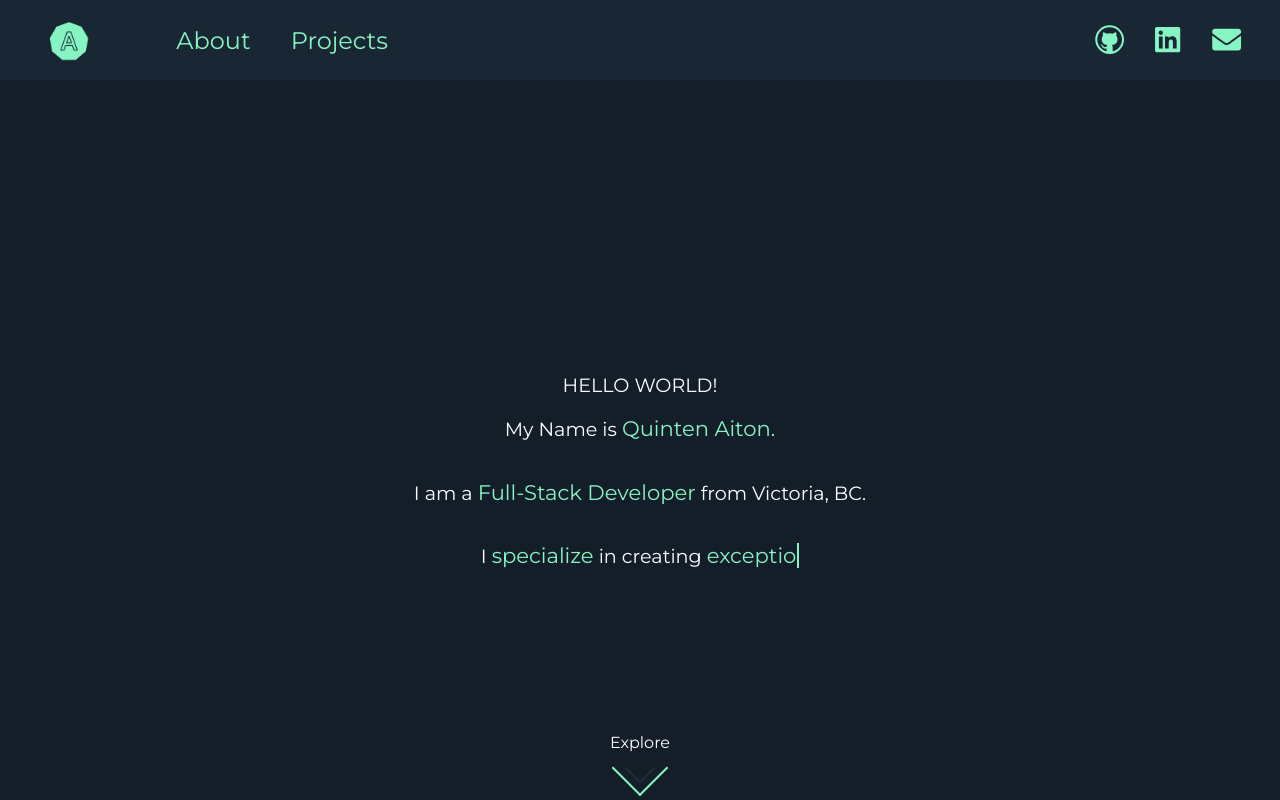
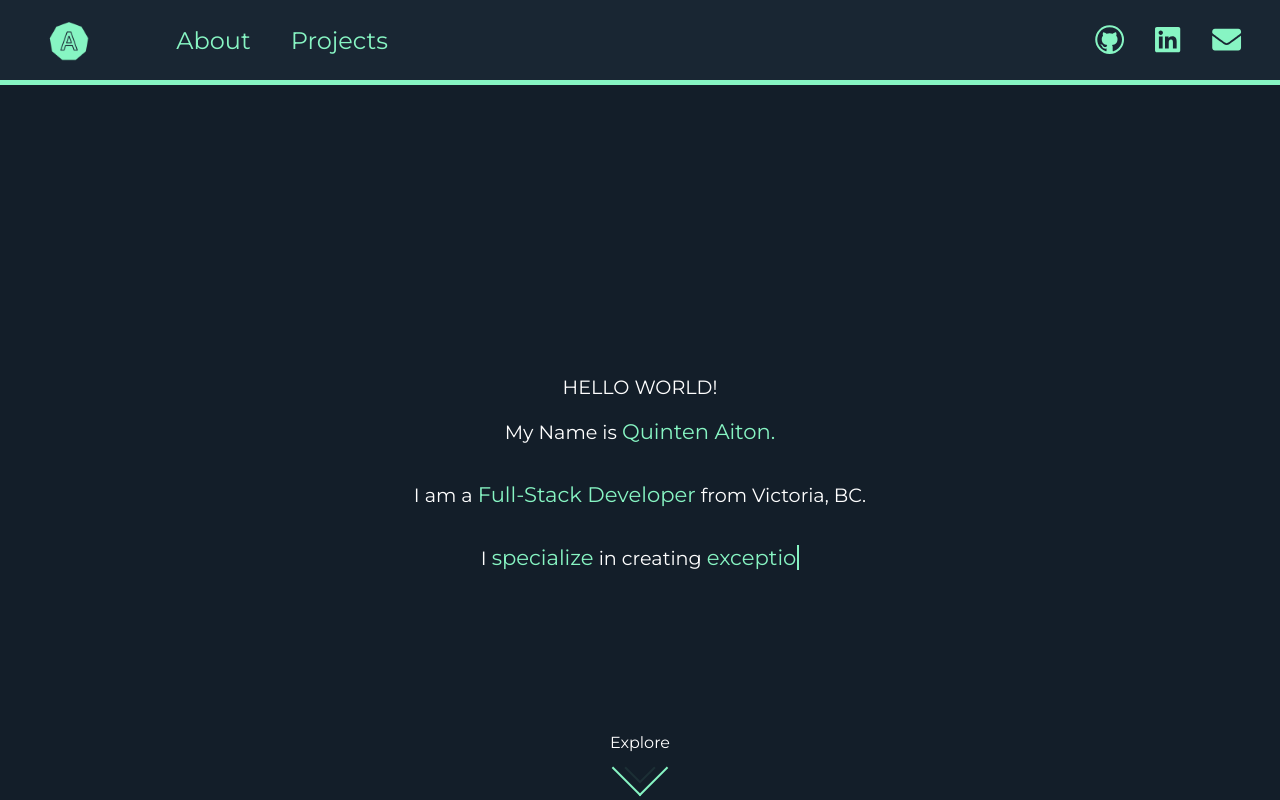
Before and after one commit to QuinAiton/PersonalPortfolio, a Next.js app: page / in a window 1280 px wide. Built offline with nearby package versions, Linux system fonts and the light colour scheme.

Commit message:
Adds New Scroll Effect Fixes Minor Styling

```diff
--- a/pages/index.js
+++ b/pages/index.js
@@ -7,6 +7,7 @@ import Header from '../components/Header';
 import About from '../components/About';
 import Projects from '../components/projects';
 import useWindowDimensions from '../components/hooks/useWindowDimensions';
+import Footer from '../components/Footer';
 const Home = () => {
   const { width } = useWindowDimensions();
   return (
@@ -29,6 +30,7 @@ const Home = () => {
       <Header />
       <About />
       <Projects />
+      <Footer />
     </div>
   );
 };
--- a/styles/Header.module.scss
+++ b/styles/Header.module.scss
@@ -13,6 +13,7 @@ $dark: #131e29;
   align-items: center;
   text-align: center;
   position: relative;
+  border-top: 5px solid $primary;
 }
 
 .typing {
--- a/styles/Projects.module.scss
+++ b/styles/Projects.module.scss
@@ -5,7 +5,7 @@ $dark: #131e29;
 
 .container {
   background-color: $dark;
-  min-height: 100vh;
+  min-height: 110vh;
   max-width: 100vw;
 }
 
--- a/styles/globals.scss
+++ b/styles/globals.scss
@@ -15,6 +15,8 @@ body {
   margin: 0;
   font-family: 'Montserrat', sans-serif;
   overflow-x: hidden;
+  scroll-behavior: smooth;
+  scroll-snap-type: y mandatory;
 
   a {
     color: inherit;
```
